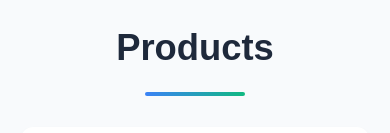
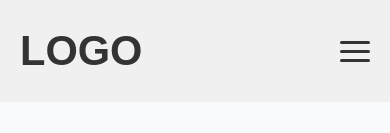
Before and after one commit to NourIslamAoudia/learn-React-Js, a React (Vite) app: page / in a window 390 px wide. Shown: the top 133 px of the page. Built offline with nearby package versions, Linux system fonts and the light colour scheme.

Commit message:
using useContext for SetCartItems + responsive Menu

```diff
--- a/components/Product/AddToCartButton.jsx
+++ b/components/Product/AddToCartButton.jsx
@@ -1,12 +1,15 @@
 import { useState, useEffect } from "react";
 import styles from "./Product.module.css";
-import toast, { Toaster } from "react-hot-toast";
+import toast from "react-hot-toast";
+import { useContext } from "react";
+import { cartItemsContext } from "./Product"; // Import the context from Product.jsx
 
-const AddToCartButton = ({ productId, initialQuantity = 1 }) => {
+const AddToCartButton = ({ product, initialQuantity = 1 }) => {
+  const { setCartItems } = useContext(cartItemsContext);
+  const productId = product.id || product.title; // Use a unique identifier for the product
   const [quantity, setQuantity] = useState(initialQuantity);
   const [isAdded, setIsAdded] = useState(false);
   const [isAnimating, setIsAnimating] = useState(false);
-  const [productInCart, setProductInCart] = useState({});
 
   // Handle adding to cart with animation
   const handleAddToCart = () => {
@@ -14,21 +17,22 @@ const AddToCartButton = ({ productId, initialQuantity = 1 }) => {
     console.log(`Added product ${productId} with quantity ${quantity} to cart`);
     setIsAdded(true);
     setIsAnimating(true);
-    setProductInCart({ id: productId, quantity });
+    // Update cart items in parent component
+    setCartItems((prevItems) => [...prevItems, { product, quantity }]); // ...prevItems : spread operator to keep existing items
     // Show a toast notification
-    toast.success(`Added ${quantity} item${quantity > 1 ? "s" : ""} to cart!`, {
+    toast.success(`Added ${quantity} item${quantity > 1 ? "s" : ""} to cart`, {
       duration: 2000,
       style: {
         background: "#333",
         color: "#fff",
-        fontSize: "16px",
+        fontSize: "17px",
       },
     });
 
     // Reset animation after 2 seconds
     setTimeout(() => {
       setIsAnimating(false);
-    }, 2000);
+    }, 1000);
   };
 
   // Handle quantity change with input validation
--- a/components/Product/Product.jsx
+++ b/components/Product/Product.jsx
@@ -1,9 +1,12 @@
 import styles from "./Product.module.css";
 import ProductCart from "./ProductCart";
 import Products from "../../data/product";
-import { useState, useEffect } from "react";
+import { useState, useEffect, createContext } from "react";
+
+export const cartItemsContext = createContext();
 
 const ProductPage = () => {
+  const [cartItems, setCartItems] = useState([]);
   const [products, setProducts] = useState([]);
   const [loading, setLoading] = useState(true);
 
@@ -38,7 +41,12 @@ const ProductPage = () => {
       <h1 className={styles.title}>Products</h1>
       <div className={styles.productList}>
         {products.map((product) => (
-          <ProductCart product={product} key={product.id || product.title} />
+          <cartItemsContext.Provider
+            value={{ cartItems, setCartItems }}
+            key={product.id || product.title}
+          >
+            <ProductCart product={product} key={product.id || product.title} />
+          </cartItemsContext.Provider>
         ))}
       </div>
     </div>
--- a/components/Product/ProductCart.jsx
+++ b/components/Product/ProductCart.jsx
@@ -19,7 +19,7 @@ const ProductCart = ({ product }) => {
       <span className={styles.badge}>
         {product.category || product.categorie}
       </span>
-      <AddToCartButton productId={product.id} />
+      <AddToCartButton product={product} />
     </div>
   );
 };
--- a/components/header/Header.jsx
+++ b/components/header/Header.jsx
@@ -1,15 +1,12 @@
-// import "./header.css"; // Assuming you have a CSS file for styling
 import styles from "./header.module.css"; // Using CSS Modules for scoped styles
 import NavBar from "./NavBar";
 
 const Header = () => {
   const links = [
     { href: "/", label: "Home" },
+    { href: "/products", label: "Products" },
+    { href: "/cart", label: "Cart" },
     { href: "/about", label: "About" },
-    { href: "/contact", label: "Contact" },
-    { href: "/services", label: "Services" },
-    { href: "/blog", label: "Blog" },
-    { href: "/faq", label: "FAQ" },
   ];
   return (
     <header className={styles.header}>
--- a/components/header/Header.module.css
+++ b/components/header/Header.module.css
@@ -1,8 +1,19 @@
-ul {
+/* Base styles */
+.header {
+  display: flex;
+  justify-content: space-between;
+  align-items: center;
+  padding: 20px;
+  position: relative;
+}
+
+.navbar {
   list-style-type: none;
   display: flex;
   gap: 20px;
   font-size: 20px;
+  margin: 0;
+  padding: 0;
 }
 
 a {
@@ -10,16 +21,65 @@ a {
   color: inherit;
 }
 
-header {
-  display: flex;
+/* Mobile menu button - hidden by default */
+.menuButton {
+  display: none;
+  flex-direction: column;
   justify-content: space-between;
-  align-items: center;
-  padding: 20px;
+  width: 30px;
+  height: 21px;
+  cursor: pointer;
+  z-index: 100;
 }
 
-.navbar {
-  display: flex;
-  justify-content: space-between;
-  align-items: center;
-  padding: 20px;
+.menuButton span {
+  display: block;
+  height: 3px;
+  width: 100%;
+  background: #333;
+  border-radius: 3px;
+  transition: all 0.3s ease;
 }
+
+.menuToggle {
+  display: none;
+}
+
+/* Mobile styles */
+@media (max-width: 768px) {
+  .menuButton {
+    display: flex;
+  }
+
+  .navbar {
+    position: fixed;
+    top: 0;
+    right: -100%;
+    width: 70%;
+    height: 100vh;
+    background: white;
+    flex-direction: column;
+    align-items: center;
+    justify-content: center;
+    gap: 30px;
+    transition: right 0.3s ease;
+    box-shadow: -2px 0 5px rgba(0, 0, 0, 0.1);
+    z-index: 99;
+  }
+
+  .menuToggle:checked ~ .navbar {
+    right: 0;
+  }
+
+  .menuToggle:checked + .menuButton span:nth-child(1) {
+    transform: rotate(45deg) translate(5px, 5px);
+  }
+
+  .menuToggle:checked + .menuButton span:nth-child(2) {
+    opacity: 0;
+  }
+
+  .menuToggle:checked + .menuButton span:nth-child(3) {
+    transform: rotate(-45deg) translate(7px, -6px);
+  }
+}
--- a/components/header/NavBar.jsx
+++ b/components/header/NavBar.jsx
@@ -1,7 +1,14 @@
-import styles from "./header.module.css"; // Using CSS Modules for scoped styles
+import styles from "./header.module.css";
 
 const NavBar = ({ links }) => {
   return (
+    <>
+      <input type="checkbox" id="menu-toggle" className={styles.menuToggle} />
+      <label htmlFor="menu-toggle" className={styles.menuButton}>
+        <span></span>
+        <span></span>
+        <span></span>
+      </label>
       <ul className={styles.navbar}>
         {links.map((link, index) => (
           <li key={index}>
@@ -9,6 +16,7 @@ const NavBar = ({ links }) => {
           </li>
         ))}
       </ul>
+    </>
   );
 };
 
--- a/src/App.jsx
+++ b/src/App.jsx
@@ -3,7 +3,7 @@ import "./app.css";
 import Form from "../components/Form";
 import Axios from "../components/Axios";
 import "react-toastify/dist/ReactToastify.css";
-import { Toaster } from 'react-hot-toast';
+import { Toaster } from "react-hot-toast";
 import Footer from "../components/Footer"; // Make sure this component exists
 import UseRef from "../components/UseRef"; // Assuming you have a UseRef component
 import ApiContext from "../components/ApiContext";
@@ -16,7 +16,7 @@ const App = () => {
   const data = ["islam", "CyberSecurity", "WebDev"];
   return (
     <>
-      {/* <Header /> */}
+      <Header />
       <ProductPage />
       <Toaster />
       {/* <dataContext.Provider value={{ data }}>
```
Also changed, not shown: components/header/Header.css (deleted, +0 -18 lines). Lines whose indentation alone changed are shown as unchanged.
